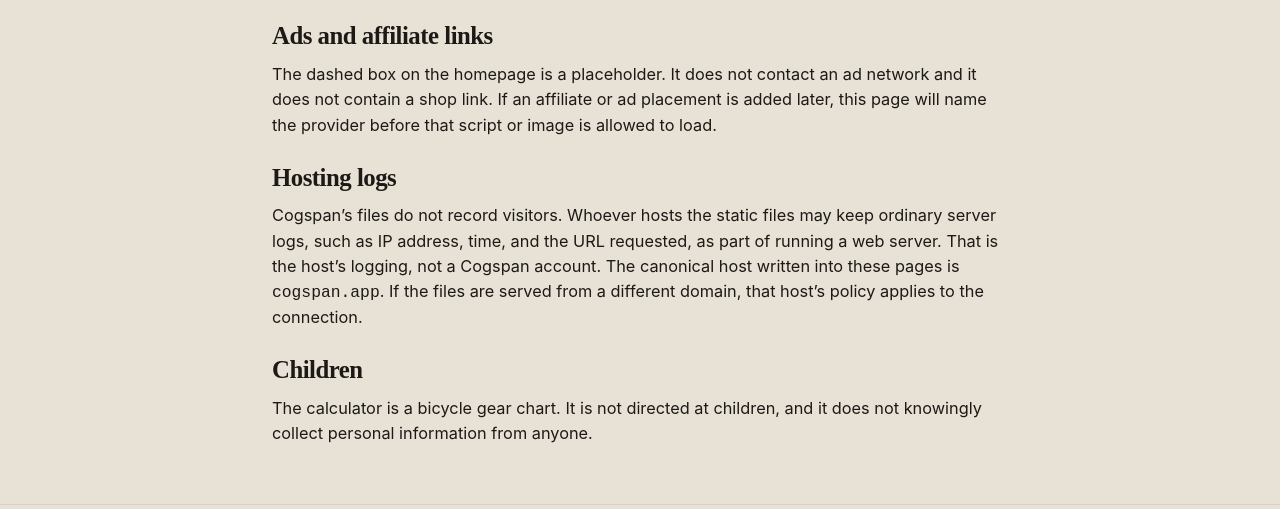
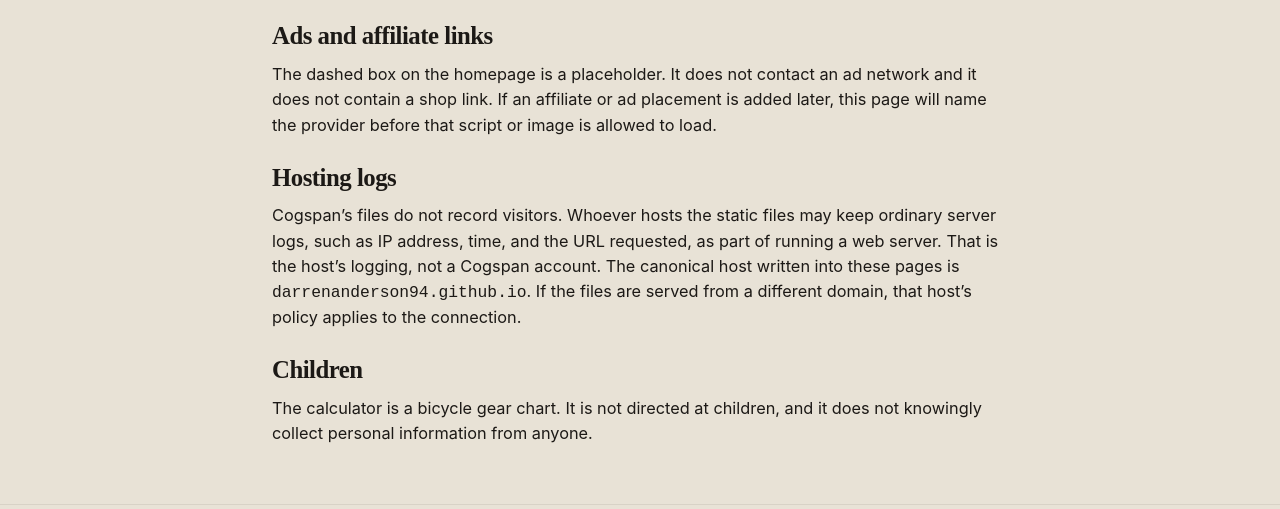
Before and after one commit to darrenmakes/darrenmakes.github.io, a plain HTML site: page privacy/index.html in a window 1280 px wide. Shown: the part 1050-1559 px from the top of the page. Drawn offline with Linux system fonts and the light colour scheme.

Commit message:
Fix canonical host note

```diff
--- a/privacy/index.html
+++ b/privacy/index.html
@@ -60,7 +60,7 @@
     <p>The dashed box on the homepage is a placeholder. It does not contact an ad network and it does not contain a shop link. If an affiliate or ad placement is added later, this page will name the provider before that script or image is allowed to load.</p>
 
     <h2>Hosting logs</h2>
-    <p>Cogspan’s files do not record visitors. Whoever hosts the static files may keep ordinary server logs, such as IP address, time, and the URL requested, as part of running a web server. That is the host’s logging, not a Cogspan account. The canonical host written into these pages is <code>cogspan.app</code>. If the files are served from a different domain, that host’s policy applies to the connection.</p>
+    <p>Cogspan’s files do not record visitors. Whoever hosts the static files may keep ordinary server logs, such as IP address, time, and the URL requested, as part of running a web server. That is the host’s logging, not a Cogspan account. The canonical host written into these pages is <code>darrenanderson94.github.io</code>. If the files are served from a different domain, that host’s policy applies to the connection.</p>
 
     <h2>Children</h2>
     <p>The calculator is a bicycle gear chart. It is not directed at children, and it does not knowingly collect personal information from anyone.</p>
```
